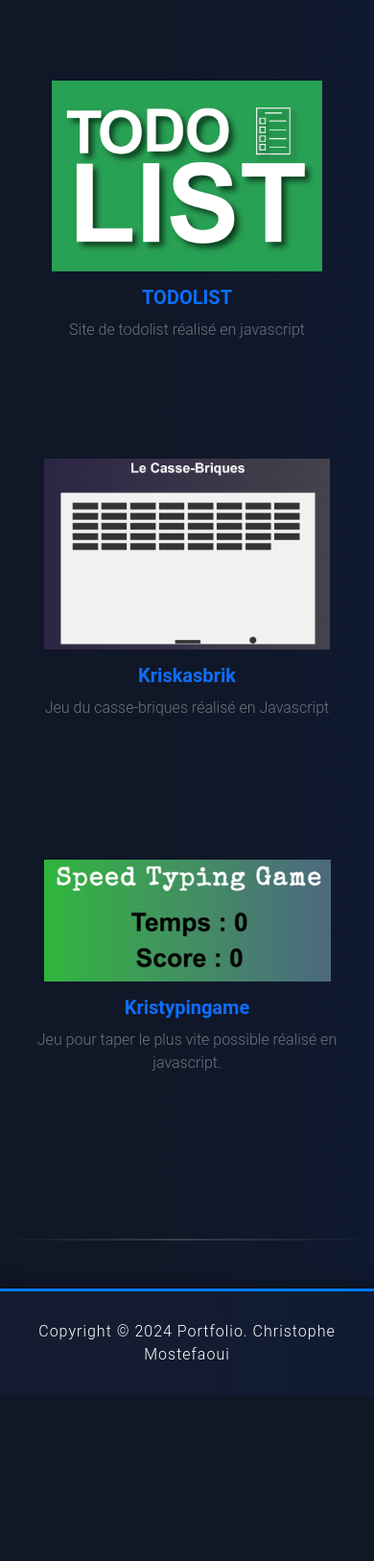
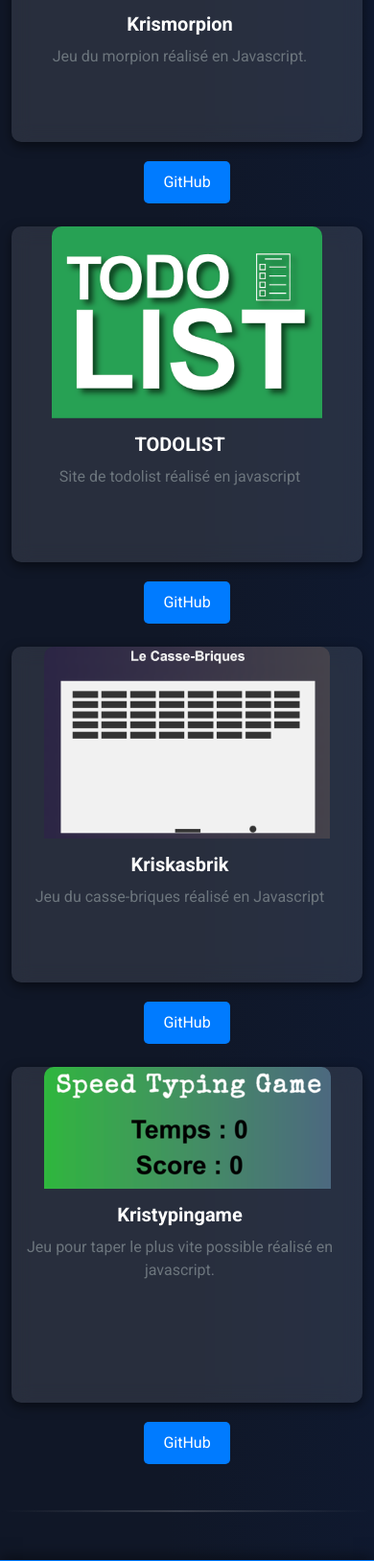
Before and after one commit to krismos64/Portfolio, a PHP site: page /portfolio.html in a window 390 px wide. Shown: the part 1337-2964 px from the top of the page at 96% size. Before the commit the page ends 2791 px from the top, so only its background shows below. Run offline with PHP 8.4, Linux system fonts and the light colour scheme; some libraries are stand-ins or nearby versions.

Commit message:
update portfolio animantions and styles

```diff
--- a/assets/css/style.css
+++ b/assets/css/style.css
@@ -185,10 +185,18 @@ section {
 /********************************************************
     Button Style
  *******************************************************/
+.cv_about_btn {
+  text-align: center; /* Centre le bouton horizontalement */
+  margin-top: 10px; /* Ajoute de l'espace au-dessus si nécessaire */
+}
+
+.cv_btn {
+  display: inline-block; /* Garde le bouton dans le flux pour être centré */
+}
 .cv_about_btn_wrapper {
   display: flex;
   justify-content: flex-start;
-  gap: 20px; /* Espace entre les boutons */
+  gap: 20px;
 }
 
 .cv_about_btn a.cv_btn {
@@ -1205,21 +1213,51 @@ section {
 }
 
 .cv_gallery_item {
-  flex: 1 1 calc(33.333% - 30px);
+  flex: 1 1 calc(33.333% - 30px); /* Ajuste la taille des items */
   margin-bottom: 30px;
   overflow: hidden;
   position: relative;
   display: flex;
-  justify-content: center;
+  flex-direction: column;
+  justify-content: flex-start;
   align-items: center;
+  background-color: rgba(255, 255, 255, 0.1); /* Fond semi-transparent */
+  backdrop-filter: blur(10px); /* Ajoute un effet de flou */
+  border-radius: 10px;
+  box-shadow: 0 4px 12px rgba(0, 0, 0, 0.5); /* Ombres douces */
+  transition: transform 1.3s ease, background-color 0.3s ease, opacity 0.3s ease;
+  opacity: 0; /* Préparation à l'animation */
+  transform: translateY(30px); /* Légère translation vers le bas */
+  animation: fadeInUp 1.5s forwards ease-in-out; /* Animation d'apparition */
+}
+
+@keyframes fadeInUp {
+  0% {
+    opacity: 0;
+    transform: translateY(100px); /* Départ décalé vers le bas */
+  }
+  100% {
+    opacity: 1;
+    transform: translateY(0); /* Arrivée à la position normale */
+  }
+}
+
+.cv_gallery_item:hover {
+  transform: scale(1.05); /* Effet d'agrandissement au survol */
+  background-color: rgba(
+    255,
+    255,
+    255,
+    0.2
+  ); /* Fond légèrement plus visible au survol */
 }
 
 .cv_gallery_item img {
   width: 100%;
-  height: auto;
-  max-width: 300px;
-  max-height: 200px;
+  max-width: 100%;
+  max-height: 200px; /* Hauteur maximale des images */
   object-fit: cover;
+  border-radius: 10px 10px 0 0; /* Coins arrondis pour l'image */
 }
 
 .cv_gallery_hover {
@@ -1228,7 +1266,7 @@ section {
   left: 0;
   width: 100%;
   height: 100%;
-  background: rgba(0, 0, 0, 0.7);
+  background: rgba(0, 0, 0, 0.7); /* Fond sombre au survol */
   color: #fff;
   text-align: center;
   opacity: 0;
@@ -1239,14 +1277,71 @@ section {
   padding: 15px;
 }
 
-.cv_gallery_img:hover .cv_gallery_hover {
-  opacity: 1;
+.cv_gallery_item:hover .cv_gallery_hover {
+  opacity: 1; /* Affiche l'overlay au survol */
 }
 
 .cv_gallery_hover p,
 .cv_gallery_hover h4 {
   margin: 0;
   padding: 10px;
+  color: #fff;
+}
+.cv_gallery_text {
+  max-height: 120px; /* Limite la hauteur de la boîte de texte */
+  overflow: hidden; /* Cache le texte qui dépasse */
+  position: relative; /* Positionnement pour la flèche de scroll */
+  padding-right: 15px; /* Ajout d'espace pour la flèche */
+}
+
+/* Flèche de scroll */
+.cv_scroll_arrow {
+  position: absolute;
+  bottom: 0;
+  right: 10px; /* Légèrement à droite pour éviter la scrollbar */
+  width: 30px;
+  height: 30px;
+  background-color: rgba(0, 0, 0, 0.5);
+  color: white;
+  text-align: center;
+  line-height: 30px;
+  cursor: pointer;
+  display: none; /* Masque la flèche par défaut */
+  z-index: 1;
+  border-radius: 50%;
+}
+
+/* Afficher la flèche si le texte dépasse */
+.cv_gallery_text.scrollable .cv_scroll_arrow {
+  display: block; /* Affiche la flèche si nécessaire */
+}
+
+/* Défilement personnalisé */
+.cv_gallery_text.scrollable {
+  overflow-y: auto;
+  padding-right: 15px; /* Pour éviter de chevaucher la scrollbar */
+}
+
+.cv_gallery_text h4 {
+  color: #ffffff; /* Texte blanc */
+  font-size: 18px;
+}
+
+/* Responsivité pour les petits écrans */
+@media screen and (max-width: 768px) {
+  .cv_gallery_item {
+    flex: 1 1 calc(50% - 20px); /* Les projets prennent 50% de la largeur sur des écrans moyens */
+  }
+}
+
+@media screen and (max-width: 576px) {
+  .cv_gallery_item {
+    flex: 1 1 100%; /* Les projets prennent 100% de la largeur sur des petits écrans */
+  }
+  .cv_gallery_text {
+    max-height: 100px; /* Limite plus basse pour mobile */
+    overflow-y: auto; /* Active la scrollbar sur mobile */
+  }
 }
 
 /* ---------------------------------------------
@@ -1504,6 +1599,13 @@ section {
 .cv_skill_bar .progress .progress-bar {
   background: var(--cv-primary-color);
 }
+.cv_skill_icon img {
+  width: 80px; /* Définit la largeur de l'icône */
+  height: 80px; /* Définit la hauteur de l'icône */
+  object-fit: contain; /* Conserve le ratio de l'image */
+  margin: 0 auto; /* Centre l'image dans son conteneur */
+  display: block;
+}
 
 /********************************************************
     Project Section Style
--- a/portfolio.html
+++ b/portfolio.html
@@ -7,39 +7,48 @@
       content="width=device-width, initial-scale=1, shrink-to-fit=no"
     />
     <link rel="stylesheet" href="assets/css/bootstrap.min.css" />
+    <link rel="stylesheet" href="assets/css/swiper-bundle.css" />
+    <link
+      rel="shortcut icon"
+      type="image/ico"
+      href="assets/images/favicon.png"
+    />
     <link rel="stylesheet" href="assets/css/style.css" />
+    <link rel="stylesheet" href="assets/css/responsive.css" />
+    <link href="https://fonts.googleapis.com/css2?family=Roboto:wght@400;700&display=swap" rel="stylesheet">
     <title>Projets</title>
     <meta
       name="description"
-      content="Portfolio des projets de Christophe Mostefaoui, développeur web full stack en reconversion. Découvrez mes projets et compétences."
+      content="Portfolio des projets de Christophe Mostefaoui, développeur web. Découvrez mes projets et compétences."
     />
     <meta
       name="keywords"
-      content="Christophe Mostefaoui, développeur web, portfolio, projets, compétences, front-end, back-end"
-    />
+      content="Christophe Mostefaoui, krismos, développeur web, portfolio, projets, compétences, front-end, back-end, Symfony,"
+      />
   </head>
   <body>
     <div class="cv_main_wrapper">
+      <!-- Loader Start -->
       <div class="loader">
         <div class="spinner">
-          <img
-            src="assets/images/loader.gif"
-            alt="Chargement"
-            class="img-fluid"
-          />
+          <img src="assets/images/loader.gif" alt="loader" class="img-fluid" />
         </div>
       </div>
-
+      <!-- Loader End -->
+      <!-- Bottom To Top Start -->
+      <div class="cv_top_icon">
+        <a id="button">
+          <img src="assets/images/gototop.svg" alt="Flêche vers le haut" class="img-fluid" />
+        </a>
+      </div>
+      <!-- Bottom To Top End -->
+      <!-- Header Section Start -->
       <div class="cv_header_wrapper">
         <div class="cv_container container-fluid">
           <div class="row">
             <div class="col-12">
               <div class="cv_navbar">
-                <a
-                  href="javascript:void(0);"
-                  class="cv_toggle_btn"
-                  aria-label="Menu Toggle"
-                >
+                <a href="javascript:void(0);" class="cv_toggle_btn">
                   <svg class="ham hamRotate ham7" viewBox="0 0 100 100">
                     <path
                       class="line top"
@@ -57,7 +66,7 @@
           </div>
         </div>
       </div>
-
+      <!-- Navbar Start -->
       <div class="cv_header_menu">
         <div class="container-fluid">
           <div class="row">
@@ -65,19 +74,19 @@
               <div class="cv_menus_wrapper">
                 <ul class="cv_menus">
                   <li>
-                    <a class="active" href="index.html">Accueil</a>
+                    <a class="active" href="index.html" title="Accueil">Accueil</a>
                   </li>
                   <li>
-                    <a href="about.html">À propos de moi</a>
+                    <a href="about.html" title="À propos de moi">À propos de moi</a>
                   </li>
                   <li>
-                    <a href="portfolio.html">Mes projets</a>
+                    <a href="portfolio.html" title="Mes projets">Mes projets</a>
                   </li>
                   <li>
-                    <a href="strength.html">Compétences</a>
+                    <a href="strength.html" title="Compétences">Compétences</a>
                   </li>
                   <li>
-                    <a href="contact.html">Contactez-moi</a>
+                    <a href="contact.html" title="Contactez-moi">Contactez-moi</a>
                   </li>
                 </ul>
                 <div class="cv_header_social">
@@ -85,14 +94,10 @@
                   <ul>
                     <li>
                       <a href="https://github.com/krismos64">
-                        <img src="assets/images/github-logo.png" />
+                        <img src="assets/images/github-logo.png" alt="GitHub Logo" />
                       </a>
-                    </li>
-                    <li>
-                      <a
-                        href="https://www.linkedin.com/in/christophemostefaoui"
-                      >
-                        <img src="assets/images/in.svg" />
+                      <a href="https://www.linkedin.com/in/christophemostefaoui">
+                        <img src="assets/images/in.svg" alt="LinkedIn Logo" />
                       </a>
                     </li>
                   </ul>
@@ -102,7 +107,7 @@
           </div>
         </div>
       </div>
-
+      <!-- Navbar End -->
       <div class="cv_portfolio_wrapper">
         <div class="cv_container container-fluid">
           <div class="row">
@@ -130,6 +135,9 @@
                             pour gérer les publications.</p>
                         </div>
                       </div>
+                      <div class="cv_about_btn">
+                        <a href="https://github.com/krismos64/stacymakeupcreations" class="cv_btn">GitHub</a>
+                      </div>
                     </div>
                     <div class="col-md-4">
                       <div class="cv_gallery_item item-1">
@@ -146,17 +154,21 @@
                           <p>
                             Site web réalisé avec Symfony dans le cadre de
                             l'examen final de la formation "DWWM", avec espace
-                            administrateur.
+                            administrateur. Voir le lien ci-dessous pour le dossier projet avec les détails de la conception.
                           </p>
                         </div>
+
+                      </div>
                         <div class="cv_about_btn">
                           <a
                             href="assets/images/dossier projet FINAL.pdf"
                             class="cv_btn"
-                            >Dossier projet avec les détails de la conception</a
+                            >Dossier projet</a
                           >
                         </div>
-                      </div>
+                        <div class="cv_about_btn">
+                          <a href="https://github.com/krismos64/GarageAuto" class="cv_btn">GitHub</a>
+                        </div>
                     </div>
                     <div class="col-md-4">
                       <div class="cv_gallery_item item-1">
@@ -175,6 +187,9 @@
                           <p>Jeu du morpion réalisé en Javascript.</p>
                         </div>
                       </div>
+                      <div class="cv_about_btn">
+                        <a href="https://github.com/krismos64/JeuDuMorpion" class="cv_btn">GitHub</a>
+                      </div>
                     </div>
                     <div class="col-md-4">
                       <div class="cv_gallery_item item-1">
@@ -190,6 +205,9 @@
                         </a>
                           <p>Site de todolist réalisé en javascript</p>
                         </div>
+                      </div>
+                      <div class="cv_about_btn">
+                        <a href="https://github.com/krismos64/Todolist" class="cv_btn">GitHub</a>
                       </div>
                     </div>
                     <div class="col-md-4">
@@ -209,6 +227,9 @@
                         </a>
                           <p>Jeu du casse-briques réalisé en Javascript</p>
                         </div>
+                      </div>
+                      <div class="cv_about_btn">
+                        <a href="https://github.com/krismos64/CasseBriques" class="cv_btn">GitHub</a>
                       </div>
                     </div>
                     <div class="col-md-4">
@@ -231,6 +252,9 @@
                             javascript.
                           </p>
                         </div>
+                      </div>
+                      <div class="cv_about_btn">
+                        <a href="https://github.com/krismos64/TypingGame" class="cv_btn">GitHub</a>
                       </div>
                     </div>
                   </div>
```
Also changed, not shown: assets/js/custom.js (+47 -41 lines), assets/images/Js.png.
